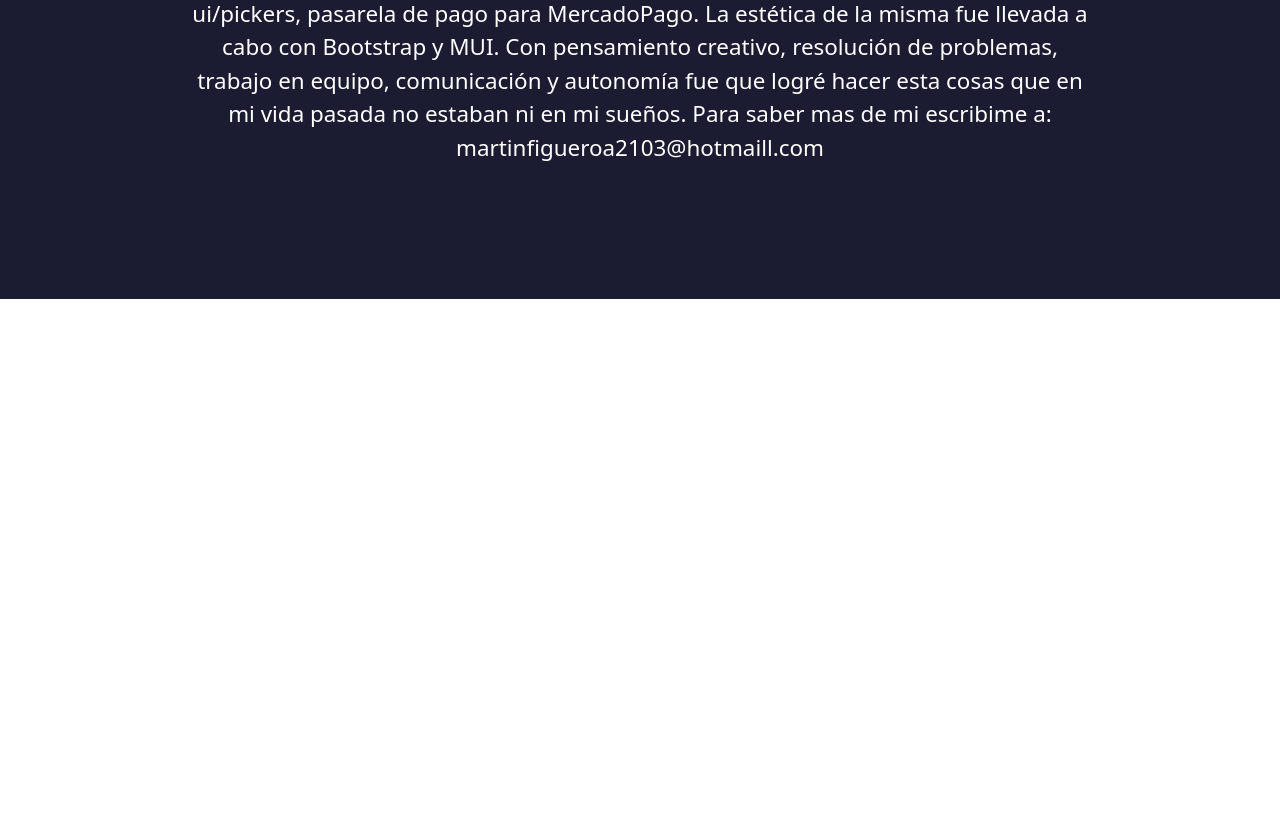
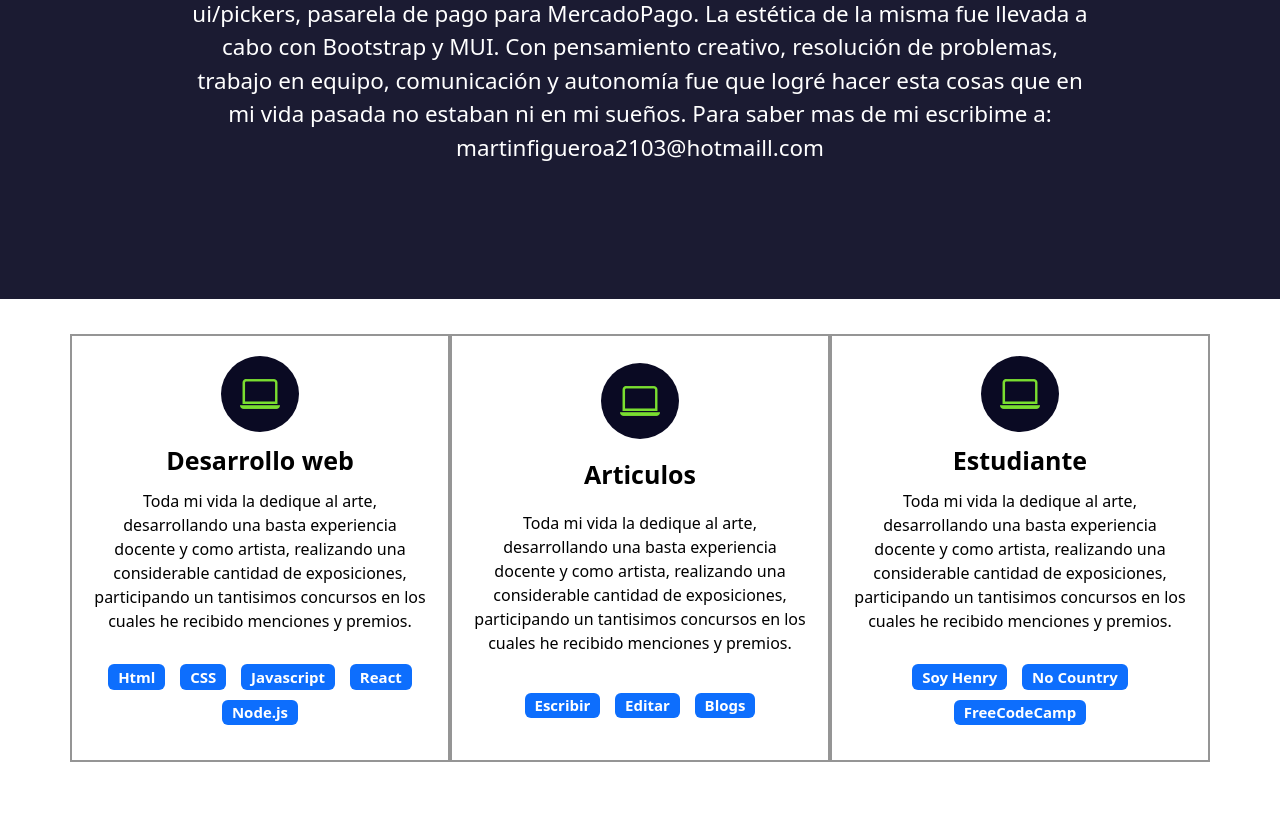
Before and after one commit to Supermacaco86/portfolio-boostrap, a plain HTML site: page index.html in a window 1280 px wide. Shown: the part 1568-2390 px from the top of the page. Before the commit the page ends 1867 px from the top, so only its background shows below. Drawn offline with nearby package versions, Linux system fonts and the light colour scheme; a web font is replaced by a local one.

Commit message:
seccion experiencia

```diff
--- /dev/null
+++ b/blackbox.js
@@ -0,0 +1 @@
+//como realizar un importar archivos css en javascript?"   "
--- a/index.html
+++ b/index.html
@@ -13,6 +13,8 @@
         <link rel="icon" type="image/x-icon" href="image/almuerzo-cohete.png">
         <!-- bootstrap -->
         <link href="https://cdn.jsdelivr.net/npm/bootstrap@5.3.0-alpha1/dist/css/bootstrap.min.css" rel="stylesheet" integrity="sha384-GLhlTQ8iRABdZLl6O3oVMWSktQOp6b7In1Zl3/Jr59b6EGGoI1aFkw7cmDA6j6gD" crossorigin="anonymous">
+        <!-- Iconos de boostrap -->
+        <link rel="stylesheet" href="https://cdn.jsdelivr.net/npm/bootstrap-icons@1.10.3/font/bootstrap-icons.css">
         <!-- css -->
         <link href="style.css" rel="stylesheet">
         <!-- Google Fonts -->
@@ -70,6 +72,47 @@
           </div>
         </section>
 
+        <!-- Experiencia -->
+        <section class="experiencia seccion-clara">
+          <div class="container text-center">
+            <div class="row">
+              <!-- Desarrollo web -->
+              <div class="columna col-12 col-md-4">
+                <i class="bi bi-laptop"></i>
+                <p class="experiencia-titulo">Desarrollo web</p>
+                <p>Toda mi vida la dedique al arte, desarrollando una basta experiencia docente y como artista, realizando una considerable cantidad de exposiciones, participando un tantisimos concursos en los cuales he recibido menciones y premios.</p>
+                <div class="badges-contenedor">
+                  <span class="badge text-bg-primary">Html</span>
+                  <span class="badge text-bg-primary">CSS</span>
+                  <span class="badge text-bg-primary">Javascript</span>
+                  <span class="badge text-bg-primary">React</span>
+                  <span class="badge text-bg-primary">Node.js</span>
+                </div>
+              </div>
+              <!-- Articulos -->
+              <div class="columna col-12 col-md-4">
+                <i class="bi bi-laptop"></i>
+                <p class="experiencia-titulo">Articulos</p>
+                <p>Toda mi vida la dedique al arte, desarrollando una basta experiencia docente y como artista, realizando una considerable cantidad de exposiciones, participando un tantisimos concursos en los cuales he recibido menciones y premios.</p>
+                <div class="badges-contenedor">
+                  <span class="badge text-bg-primary">Escribir</span>
+                  <span class="badge text-bg-primary">Editar</span>
+                  <span class="badge text-bg-primary">Blogs</span>
+              </div>
+            </div>
+              <!-- Estudiante -->
+              <div class="columna col-12 col-md-4">
+                <i class="bi bi-laptop"></i>
+                <p class="experiencia-titulo">Estudiante</p>
+                <p>Toda mi vida la dedique al arte, desarrollando una basta experiencia docente y como artista, realizando una considerable cantidad de exposiciones, participando un tantisimos concursos en los cuales he recibido menciones y premios.</p>
+                <div class="badges-contenedor">
+                  <span class="badge text-bg-primary">Soy Henry</span>
+                  <span class="badge text-bg-primary">No Country</span>
+                  <span class="badge text-bg-primary">FreeCodeCamp </span>
+            </div>
+          </div>
+        </section>
+
         <script src="https://cdn.jsdelivr.net/npm/bootstrap@5.3.0-alpha1/dist/js/bootstrap.bundle.min.js" integrity="sha384-w76AqPfDkMBDXo30jS1Sgez6pr3x5MlQ1ZAGC+nuZB+EYdgRZgiwxhTBTkF7CXvN" crossorigin="anonymous"></script>
     </body>
 </html>
--- a/style.css
+++ b/style.css
@@ -46,6 +46,11 @@ h1 {
 .seccion-oscura {
     color: white;
     background-color: #1b1b32;
+}
+
+.seccion-clara {
+    color: black;
+    background-color: white;
 }
 
 .seccion-titulo {
@@ -99,6 +104,50 @@ h1 {
     text-align: center;
 }
 
+/* Experiencia */
+
+.experiencia {
+    padding: 35px 35px 60px 35px;
+}
+
+.experiencia .columna {
+    padding: 20px;
+    border: 2px solid #808080d4;
+    display: flex;
+    flex-direction: column;
+    align-items: center;
+    justify-content: space-evenly;
+    transition: all 0.2s ease-in;
+}
+
+.experiencia .columna:hover {
+    color: white;
+    background-color: #1b1b32;
+}
+
+.experiencia i {
+    font-size: 2.5rem;
+    color: #7ade30;
+    background-color: #0a0a23;
+    padding: 8px 19px;
+    border-radius: 50%;
+}
+
+.experiencia-titulo {
+    font-size: 25px;
+    font-weight: bold;
+    margin: 10px 0;
+}
+
+.badges-contenedor {
+    font-size: 20px;
+    font-weight: bold;
+    margin: 10px 0;
+}
+
+.badge {
+    margin: 5px;
+}
 /* Adaptable responsivo */
 
 @media screen and (max-width: 767px){
```
